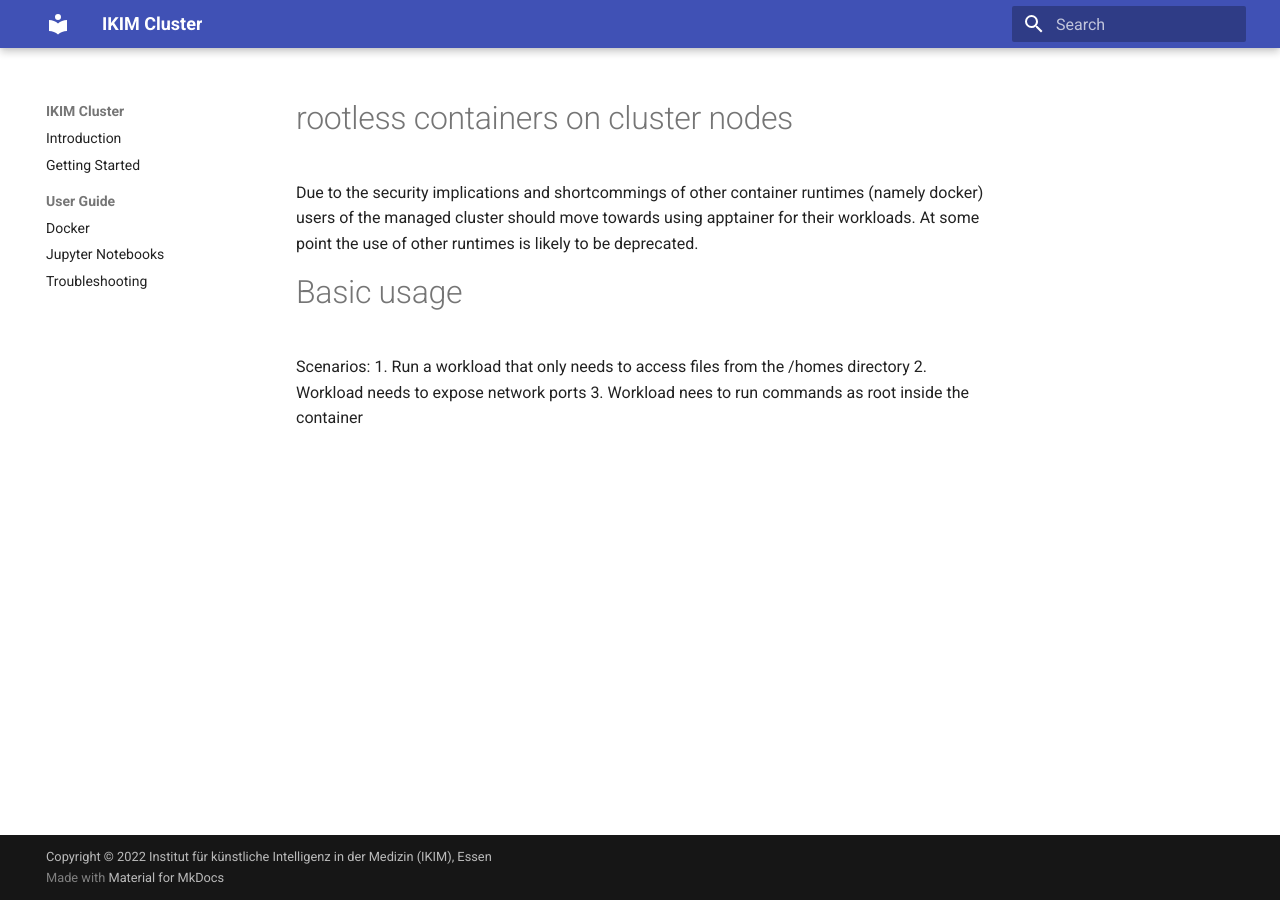
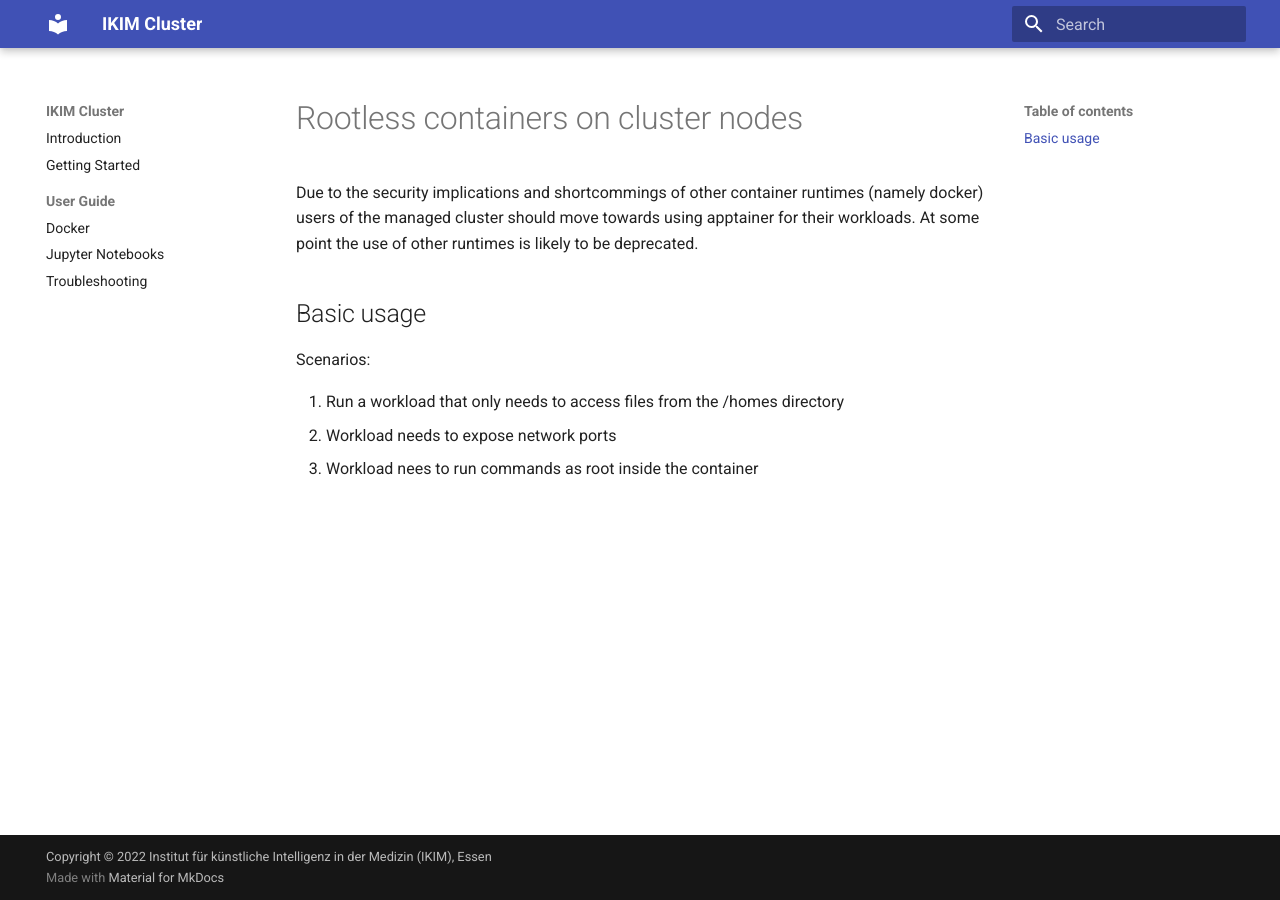
Before and after one commit to IKIM-Essen/ClusterDocs, an MkDocs documentation site: the page built from docs/apptainer.md, in a window 1280 px wide. Built offline with MkDocs 1.6.1 and Material for MkDocs 9.7.7, drawn with Linux system fonts in a browser that asks for light colours.

```diff
--- a/docs/apptainer.md
+++ b/docs/apptainer.md
@@ -1,11 +1,12 @@
-# rootless containers on cluster nodes
+# Rootless containers on cluster nodes
 
 Due to the security implications and shortcommings of other container runtimes (namely docker) users of the managed cluster should move towards using apptainer for their workloads.
 At some point the use of other runtimes is likely to be deprecated.
 
-# Basic usage
+## Basic usage
 
 Scenarios:
+
 1. Run a workload that only needs to access files from the /homes directory
 2. Workload needs to expose network ports
 3. Workload nees to run commands as root inside the container
```
